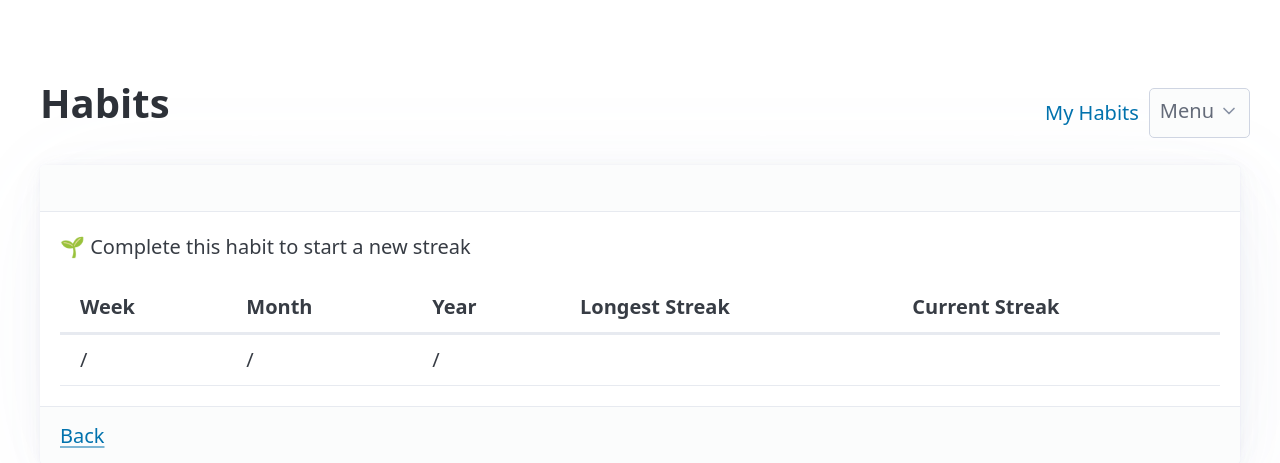
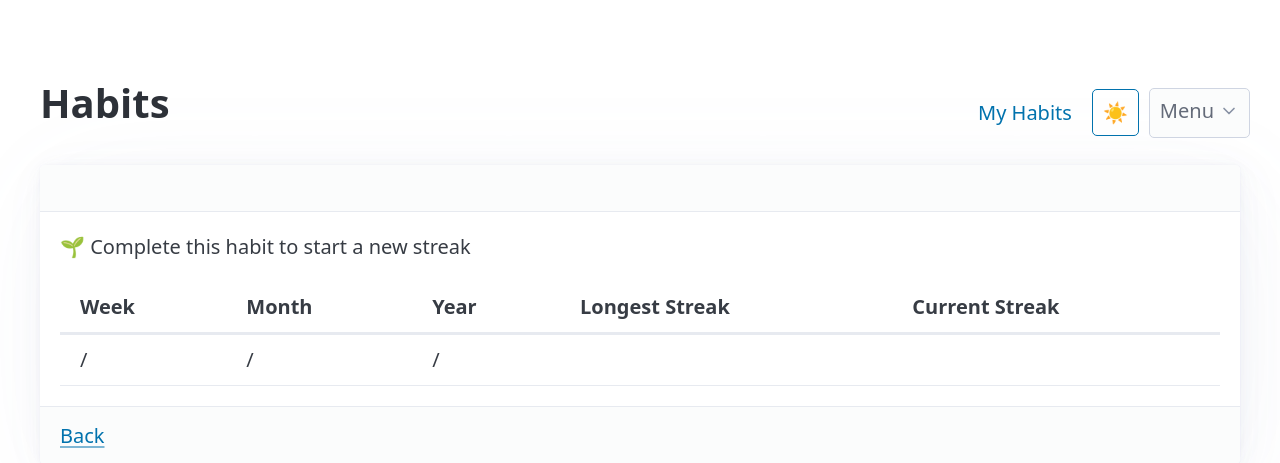
Before and after one commit to bgaudino/habits, a Django app: template habits/templates/habits/habit_detail.html in a window 1280 px wide. Shown: the top 463 px of the page. Run offline with Django 5.2, Linux system fonts and the light colour scheme; the template is opened without the code that fills it, so the values that code supplies are empty; some libraries are stand-ins or nearby versions.

Commit message:
Dark mode toggle

```diff
--- a/habits/templates/base.html
+++ b/habits/templates/base.html
@@ -1,6 +1,6 @@
 <!DOCTYPE html>
 {% load static %}
-<html>
+<html x-data="{ 'theme': localStorage.getItem('theme') || (window.matchMedia('(prefers-color-scheme: dark)').matches ? 'dark' : 'light') }" :data-theme="theme">
   <head>
     <meta charset="utf-8" />
     <meta name="viewport" content="width=device-width, initial-scale=1" />
@@ -35,6 +35,12 @@
           <li>
             <a href="{% url 'habit_list' %}">My Habits</a>
           </li>
+          <li>
+            <button class="outline" @click="theme = theme === 'light' ? 'dark' : 'light'; localStorage.setItem('theme', theme)">
+              <span x-show="theme === 'dark'" aria-label="Turn off dark mode">🌙</span>
+              <span x-show="theme === 'light'" aria-label="Turn on dark mode">☀️</span>
+            </button>
+          </li>
           <details class="dropdown">
             <summary>Menu</summary>
             <ul dir="rtl">
```
